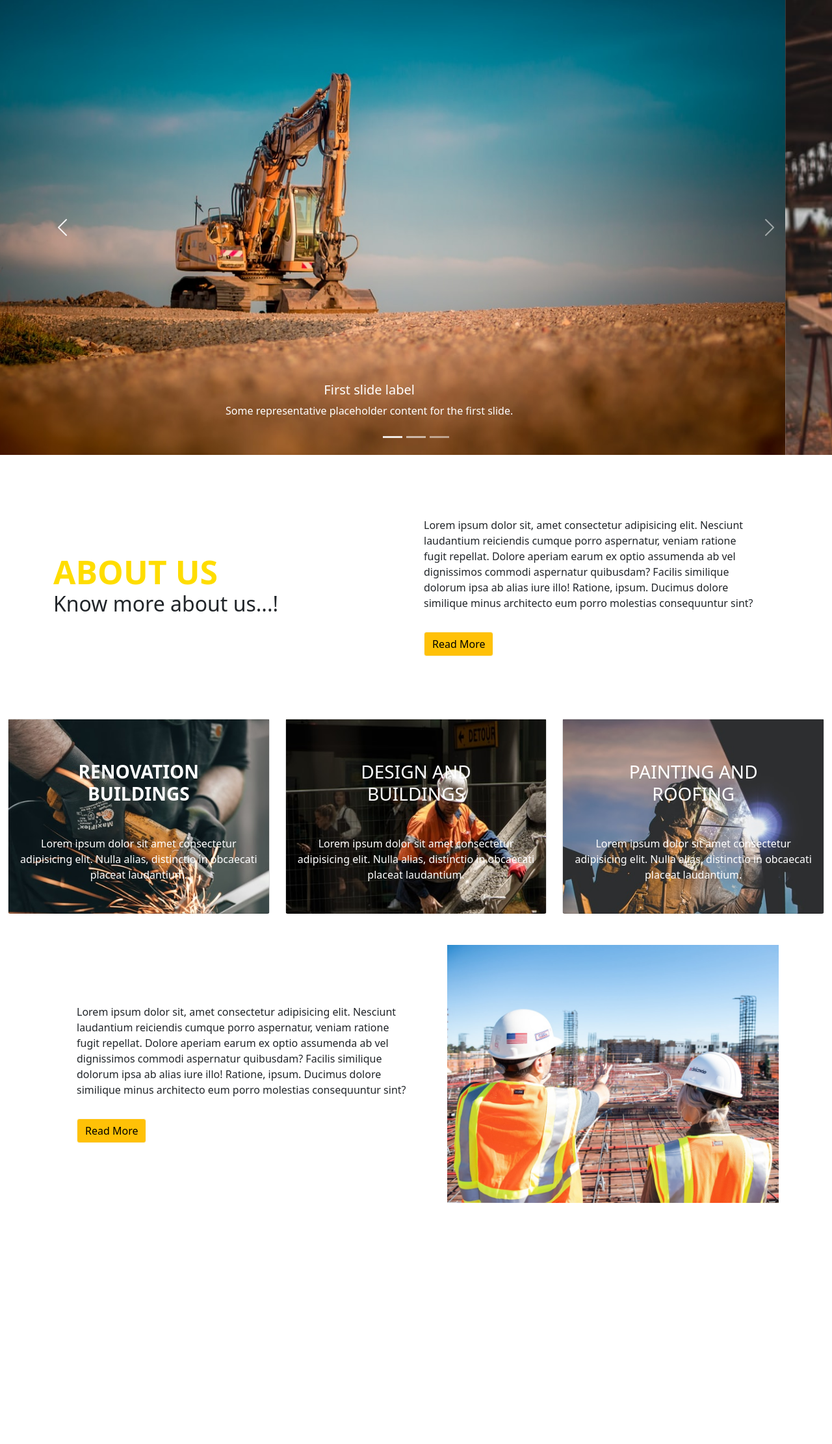
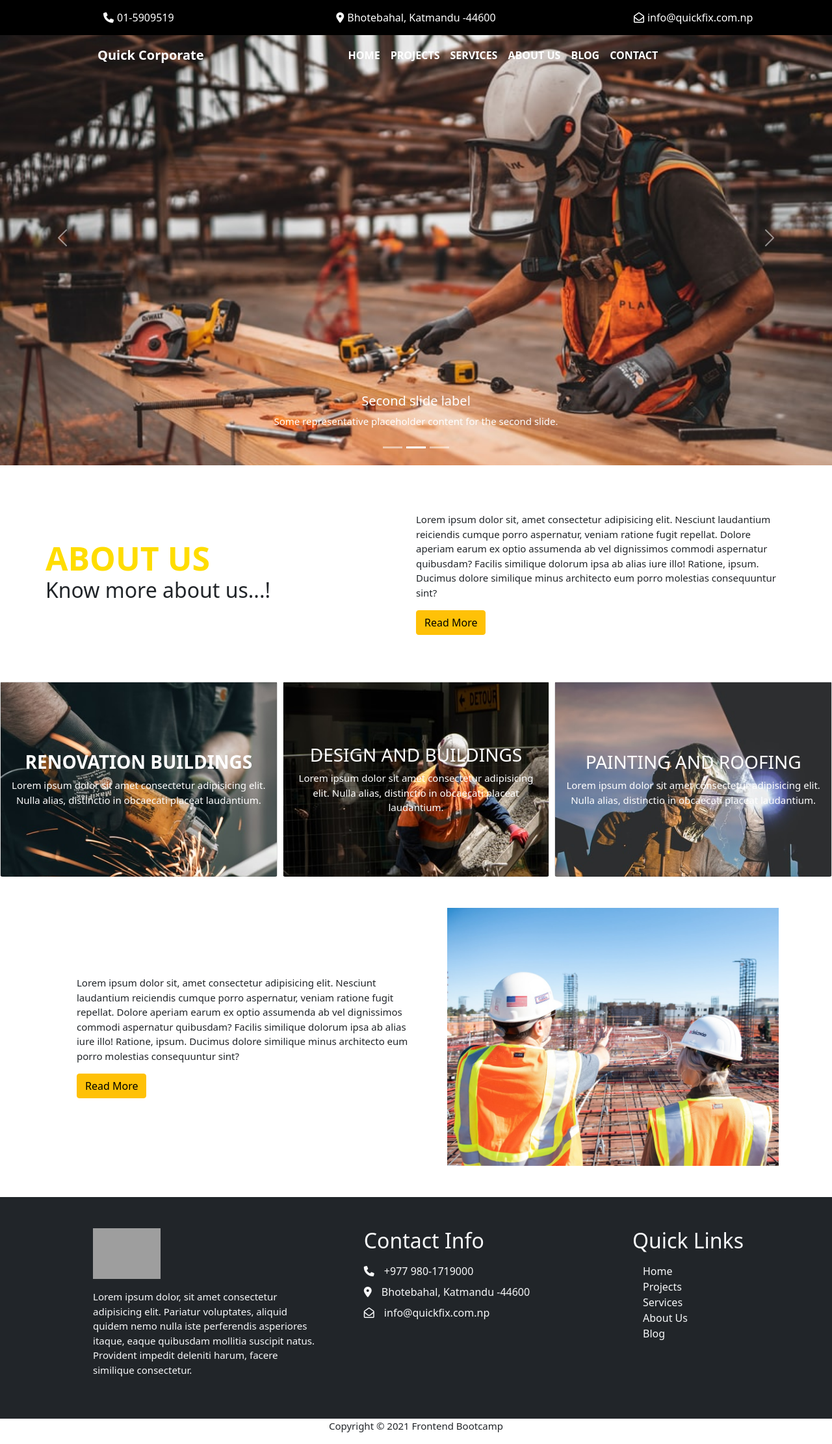
Before and after one commit to BhavaniAnu/QCorporate, an Angular app: page / in a window 1280 px wide. Shown: the whole page at 65% size. Before the commit the page ends 1899 px from the top, so only its background shows below. Built offline with nearby package versions, Linux system fonts and the light colour scheme; grey boxes are pictures that could not be loaded.

Commit message:
media queries

```diff
--- a/angular.json
+++ b/angular.json
@@ -1,5 +1,8 @@
 {
   "$schema": "./node_modules/@angular/cli/lib/config/schema.json",
+  "cli": {
+    "analytics": "826488a0-2fc3-4916-98f2-22bd426c0c93"
+  },
   "version": 1,
   "newProjectRoot": "projects",
   "projects": {
--- a/src/app/app.component.html
+++ b/src/app/app.component.html
@@ -1,3 +1,3 @@
-<!-- <app-header></app-header> -->
+<app-header></app-header>
 <router-outlet></router-outlet>
-<!-- <app-footer></app-footer> -->
+<app-footer></app-footer>
--- a/src/app/common/components/footer/footer.component.html
+++ b/src/app/common/components/footer/footer.component.html
@@ -1,30 +1,37 @@
 <footer class="footer p-5 bg-dark text-light">
-    <div class="container">
-        <div class="row align-items-center justify-content-between">
-            <div class="col-md-6">
+    <div class="col-md-12">
+        <div class="row quick-foot">
+            <div class="col-md-4">
                 <img src="https://quickfix.com.np/wp-content/uploads/2021/08/logo-ai-1.png" class="img-fluid" alt="QuickCorporate">
-                <div>
-                    <p class="lead ">
+                <div class="pt-3">
+                    <p>
                         Lorem ipsum dolor, sit amet consectetur adipisicing elit. Pariatur voluptates, aliquid quidem nemo nulla iste perferendis asperiores itaque, eaque quibusdam mollitia suscipit natus. Provident impedit deleniti harum, facere similique consectetur.
                     </p>
                 </div>
             </div>
-            <div class="col-md-4">
-                <h2 class="contact pb-5 m-0">Contact Info</h2>
+            <div class="col-md-4 d-flex justify-content-center">
                 <div>
-                    <p class="lead">
+                    <h2 class="contact m-0">Contact Info</h2>
+                    <div class="py-3">
+                        <div>
                             <i class="fa fa-phone" aria-hidden="true"></i>
-                        <span class="icon">+977 980-1719000</span><br/>
+                            <span class="icon">+977 980-1719000</span>
+                        </div>
+                        <div class="py-2">
                             <i class="fa fa-map-marker" aria-hidden="true"></i>
-                        <span class="icon">Bhotebahal, Katmandu -44600</span><br/>
+                            <span class="icon">Bhotebahal, Katmandu -44600</span>
+                        </div>
+                        <div>
                             <i class="far fa-envelope-open"></i>
-                        <span class="icon">info@quickfix.com.np</span><br/>
-                    </p>
+                            <span class="icon">info@quickfix.com.np</span>
                         </div>
                     </div>
-            <div class="col-md">
-                <h2  class="contact pb-5 m-0">Quick Links</h2>
+                </div>
+            </div>
+            <div class="col-md-4 d-flex justify-content-center footer-links">
                 <div>
+                    <h2  class="contact m-0">Quick Links</h2>
+                    <div class="p-3">
                         <a>Home</a> <br/>
                         <a>Projects</a> <br/>
                         <a>Services</a> <br/>
@@ -34,9 +41,8 @@
                 </div>
             </div>
         </div>
-</footer>
-<footer class="footer footer2">
-    <div class="container">
-        <p class="lead">Copyright &copy; 2021 Frontend Bootcamp</p>
     </div>
 </footer>
+<div class="text-center">
+    <p>Copyright &copy; 2021 Frontend Bootcamp</p>
+</div>
--- a/src/app/common/components/footer/footer.component.scss
+++ b/src/app/common/components/footer/footer.component.scss
@@ -13,3 +13,13 @@ img {
 .footer2 {
     padding-left: 40%;
 }
+.quick-foot{
+    width: 94%;
+    margin-left: auto;
+}
+
+@media (max-width: 575.98px){
+ .footer-links{
+     display: block !important;
+ }
+}
--- a/src/app/common/components/header/header.component.html
+++ b/src/app/common/components/header/header.component.html
@@ -1,5 +1,5 @@
 
-<nav class="navbar navbar-expand-lg fixed-top navbar-dark bg-dark first">
+<!-- <nav class="navbar navbar-expand-lg fixed-top navbar-dark bg-dark first">
     <div class="container">
         <div class="navbar-collapse" id="navbarToggler">
             <ul class="navbar-nav ml-auto">
@@ -21,7 +21,7 @@
                         <span class="icon">info@quickfix.com.np</span>
                     </a>
                 </li>
-            </ul>
+            </ul> -->
             <!-- <ul class="navbar-nav ms-auto">
                 <li class="nav-item">
                     <a class="nav-link" rel="tooltip" title="Follow us on Twitter" data-placement="bottom" target="_blank">
@@ -48,14 +48,14 @@
                     </a>
                 </li>
             </ul> -->
-        </div>
+        <!-- </div>
     </div>
-</nav>
+</nav> -->
 
-<nav class="navbar navbar-expand-lg fixed-top navbar-transparent second navbar-light" (scroll)="onWindowScroll()">
-    <div class="container">
+<!-- <nav class="navbar navbar-expand-lg fixed-top navbar-transparent second" (scroll)="onWindowScroll()">
+    <div class="quick">
         <div class="navbar-translate">
-            <a class="navbar-brand fw-bold">Quick Corporate</a>
+            <a class="navbar-brand fw-bold tc-w">Quick Corporate</a>
             <button class="navbar-toggler navbar-burger" type="button" data-toggle="collapse" data-target="#navbarToggler" aria-controls="navbarTogglerDemo02" aria-expanded="false" aria-label="Toggle navigation">
                 <span class="navbar-toggler-bar"></span>
                 <span class="navbar-toggler-bar"></span>
@@ -64,7 +64,7 @@
         </div>
 
         <div class="collapse navbar-collapse" id="navbarToggler">
-        <ul class="navbar-nav ms-auto">
+        <ul class="navbar-nav ms-auto head-items">
             <li class="nav-item">
             <a class="nav-link fw-bold">HOME</a>
             </li>
@@ -86,4 +86,75 @@
         </ul>
         </div>
     </div>
-</nav>
+</nav> -->
+<div class="col-md-12 p-0">
+    <div class="quick">
+        <div class="row m-0 ">
+            <div class="col-md-4 p-0">
+                <div class="quick-info">
+                    <a href="#" target="_blank">
+                        <i class="fa fa-phone" aria-hidden="true"></i>
+                        <span class="icon">01-5909519</span>
+                    </a>
+                </div>
+            </div>
+            <div class="col-md-4 p-0">
+                <div class="quick-info">
+                    <a href="#" target="_blank">
+                        <i class="fa fa-map-marker" aria-hidden="true"></i>
+                        <span class="icon">Bhotebahal, Katmandu -44600</span>
+                    </a>
+                </div>
+            </div>
+            <div class="col-md-4 p-0">
+                <div class="quick-info">
+                    <a href="#" target="_blank">
+                        <i class="far fa-envelope-open"></i>
+                        <span class="icon">info@quickfix.com.np</span>
+                    </a>
+                </div>
+            </div>
+        </div>
+    </div>
+</div>
+<nav class="navbar navbar-expand-lg navbar-light bhavani" (scroll)="onWindowScroll()">
+    <div class="container-fluid nav-head">
+      <a class="navbar-brand fw-bold tc-w" href="#">Quick Corporate</a>
+      <button class="navbar-toggler bg-w" type="button" data-bs-toggle="collapse" data-bs-target="#navbarSupportedContent" aria-controls="navbarSupportedContent" aria-expanded="false" aria-label="Toggle navigation">
+        <span class="navbar-toggler-icon"></span>
+      </button>
+      <div class="collapse navbar-collapse" id="navbarSupportedContent">
+        <ul class="navbar-nav me-auto mb-2 mb-lg-0">
+          <li class="nav-item">
+            <a class="nav-link active fw-bold" aria-current="page" href="#">HOME</a>
+          </li>
+          <li class="nav-item">
+            <a class="nav-link fw-bold" href="#">PROJECTS</a>
+          </li>
+          <!-- <li class="nav-item dropdown">
+            <a class="nav-link dropdown-toggle" href="#" id="navbarDropdown" role="button" data-bs-toggle="dropdown" aria-expanded="false">
+              Dropdown
+            </a>
+            <ul class="dropdown-menu" aria-labelledby="navbarDropdown">
+              <li><a class="dropdown-item" href="#">Action</a></li>
+              <li><a class="dropdown-item" href="#">Another action</a></li>
+              <li><hr class="dropdown-divider"></li>
+              <li><a class="dropdown-item" href="#">Something else here</a></li>
+            </ul>
+          </li> -->
+          <li class="nav-item">
+            <a class="nav-link fw-bold" href="#" tabindex="-1">SERVICES</a>
+          </li>
+          <li class="nav-item">
+            <a class="nav-link fw-bold" href="#" tabindex="-1">ABOUT US</a>
+          </li>
+          <li class="nav-item">
+            <a class="nav-link fw-bold" href="#" tabindex="-1">BLOG</a>
+          </li>
+          <li class="nav-item">
+            <a class="nav-link fw-bold" href="#" tabindex="-1">CONTACT</a>
+          </li>
+        </ul>
+      </div>
+    </div>
+  </nav>
--- a/src/app/common/components/header/header.component.scss
+++ b/src/app/common/components/header/header.component.scss
@@ -1,17 +1,121 @@
-.marginIcon {
-    margin-left: 80px;
-    .icon {
-        padding-left: 10px;
+.tc-w{
+    color: #fff;
+}
+.bg-w{
+    background-color: #fff;
+}
+// .marginIcon {
+//     margin-left: 80px;
+//     i{
+//         color: #fff;
+//     }
+//     .icon {
+//         padding-left: 10px;
+//         color: #fff;
+//     }
+// }
+.quick{
+    background-color: black;
+    align-items: center;
+    position: fixed;
+    width: 100%;
+    z-index: 999;
+    .quick-info{
+        display: flex;
+        justify-content: center;
+        padding: 15px;
+        a{
+            text-decoration: none;
+            i{
+                color: #fff;
+                padding-right: 5px;
+            }
+            span{
+                color:#fff;
+            }
+        }
+
+    }
+}
+.nav-head{
+    position: fixed;
+    width: 100%;
+    top: 65px;
+    z-index: 999;
+    .navbar-brand{
+        width: 35%;
+        display: flex;
+        justify-content: center;
+    }
+    ul{
+        display: flex;
+        margin-left: 60px;
+        li a{
+            color:#fff;
+        }
     }
 }
 
-.second {
-    margin-top: 55px;
-    padding-top: 10px;
-    padding-bottom: 10px;
+// .second {
+//     margin-top: 3.438rem;
+//     justify-content: center;
+    // padding-top: 10px;
+    // padding-bottom: 10px;
     // background-color: #ffdd00;
-}
-
+//     .quick{
+//         display: flex;
+//         justify-content: space-between;
+//         width: 70%;
+//     }
+// }
+// .head-items{
+//     li{
+//         a{
+//             color: #fff;
+//         }
+//     }
+// }
 .navbar-inverse {
     background-color: #ffdd00;
 }
+//-------------------media-queries--------------//
+@media (min-width: 768px) and (max-width: 991.98px){
+    .nav-head{
+        top: 100px;
+        ul{
+            li a{
+                color: #000;
+            }
+        }
+    }
+    .navbar-collapse{
+        background-color: #fff;
+    }
+}
+@media (min-width: 576px) and (max-width: 767.98px) {
+    .nav-head{
+        top: 170px;
+        left: 15px;
+        ul{
+            margin-left: 20px;
+            li a{
+                color: #000;
+            }
+        }
+    }
+    .navbar-collapse{
+        background-color: #fff;
+    }
+ }
+ @media (max-width: 575.98px){
+    .nav-head{
+        top: 170px;
+        left: 5px;
+        ul li a{
+            color: #000;
+        }
+    }
+    .navbar-collapse{
+        background-color: #fff;
+    }
+ }
--- a/src/app/common/components/header/header.component.ts
+++ b/src/app/common/components/header/header.component.ts
@@ -9,14 +9,15 @@ import { Location, LocationStrategy, PathLocationStrategy } from '@angular/commo
 export class HeaderComponent implements OnInit {
 
   @HostListener('window:scroll', ['$event'])
+
   onWindowScroll() {
-    let element = document.querySelector('.second') as HTMLElement;
-    if (window.pageYOffset > element.clientHeight) {
-      element.classList.add('navbar-inverse');
-    } else {
-      element.classList.remove('navbar-inverse');
+      let element = document.querySelector('.bhavani') as HTMLElement;
+      if (window.pageYOffset > element.clientHeight) {
+        element.classList.add('navbar-inverse');
+      } else {
+        element.classList.remove('navbar-inverse');
+      }
     }
-  }
   // private toggleButton: any;
   // private sidebarVisible: boolean;
 
--- a/src/app/modules/home/home.component.html
+++ b/src/app/modules/home/home.component.html
@@ -11,35 +11,33 @@
 
 <!-- About us -->
 <div id="aboutus" class="p-5">
-    <div class="container">
-        <div class="row align-items-center justify-content-between">
-            <div class="col-md">
+    <div class="container about-us">
+        <div class="row align-items-center justify-content-between py-4">
+            <div class="col-md-6 p-0">
               <!-- <img src="../../../assets/construction-5.jpg" class="img-fluid" alt=""> -->
               <h2><b>ABOUT US</b>
             <br>
            <span class="about">Know more about us...!</span>
         </h2>
             </div>
-            <div class="col-md p-5">
+            <div class="col-md-6 p-0">
               <!-- <h2>Learn The Fundamentals</h2> -->
               <p>
                 Lorem ipsum dolor sit, amet consectetur adipisicing elit. Nesciunt laudantium reiciendis cumque porro aspernatur, veniam ratione fugit repellat.
                 Dolore aperiam earum ex optio assumenda ab vel dignissimos commodi aspernatur quibusdam? Facilis similique dolorum ipsa ab alias iure illo! Ratione, ipsum. Ducimus dolore similique minus architecto eum porro molestias consequuntur sint?
               </p>
-              <a class="btn btn-light mt-3 bg-warning">
-                Read More
-              </a>
+              <button type="button" class="btn btn-warning">Read More</button>
             </div>
           </div>
     </div>
 </div>
 
 <div class="container-fluid">
-    <div class="row text-center">
-        <div class="col-md">
+    <div class="row text-center service">
+        <div class="col-md-4 p-0">
             <div class="card" style="background-image: url('../../../assets/services-4.jpg')">
             <div class="card-body text-center text-white">
-                <h3 class="card-title m-5 fw-bold">
+                <h3 class="card-title fw-bold">
                 RENOVATION BUILDINGS
                 </h3>
                 <p class="card-text">
@@ -49,10 +47,10 @@
             </div>
             </div>
         </div>
-        <div class="col-md">
+        <div class="col-md-4 p-0 px-2 home-properties">
             <div class="card" style="background-image: url('../../../assets/services-5.jpg')">
             <div class="card-body text-center text-white">
-                <h3 class="card-title m-5">DESIGN AND BUILDINGS</h3>
+                <h3 class="card-title">DESIGN AND BUILDINGS</h3>
                 <p class="card-text">
                 Lorem ipsum dolor sit amet consectetur adipisicing elit. Nulla alias, distinctio in obcaecati placeat laudantium.
                 </p>
@@ -60,10 +58,10 @@
             </div>
             </div>
         </div>
-        <div class="col-md">
+        <div class="col-md-4 p-0">
             <div class="card" style="background-image: url('../../../assets/services-7.jpg')">
             <div class="card-body text-center text-white">
-                <h3 class="card-title m-5">PAINTING AND ROOFING</h3>
+                <h3 class="card-title">PAINTING AND ROOFING</h3>
                 <p class="card-text">
                 Lorem ipsum dolor sit amet consectetur adipisicing elit. Nulla alias, distinctio in obcaecati placeat laudantium.
                 </p>
@@ -83,9 +81,7 @@
                 Lorem ipsum dolor sit, amet consectetur adipisicing elit. Nesciunt laudantium reiciendis cumque porro aspernatur, veniam ratione fugit repellat.
                 Dolore aperiam earum ex optio assumenda ab vel dignissimos commodi aspernatur quibusdam? Facilis similique dolorum ipsa ab alias iure illo! Ratione, ipsum. Ducimus dolore similique minus architecto eum porro molestias consequuntur sint?
               </p>
-              <a class="btn btn-light mt-3 bg-warning">
-                Read More
-              </a>
+              <button type="button" class="btn btn-warning">Read More</button>
             </div>
             <div class="col-md">
                 <img src="../../../assets/construction-5.jpg" class="img-fluid" alt="">
--- a/src/app/modules/home/home.component.scss
+++ b/src/app/modules/home/home.component.scss
@@ -13,11 +13,38 @@ b {
 }
 
 .about {
-    margin-top: 20px;
+    margin-top: 1.25rem;
+}
+.service{
+    .card {
+        min-height: 18.75rem;
+        background-size: cover;
+        background-repeat: no-repeat;
+        display: table;
+    }
+    .card-body{
+        display: table-cell;
+        vertical-align: middle;
+    }
 }
 
-.card {
-    min-height: 300px;
-    background-size: cover;
-    background-repeat: no-repeat;
-}
+
+//-------------------media-queries--------------//
+ @media (max-width: 575.98px){
+    .about-us{
+      position: relative;
+      top: 6.25rem;
+    }
+
+ }
+ @media (min-width: 320px) and (max-width:480px){
+     .service{
+         margin-top: 10px;
+     }
+     .nav-head{
+        left: 11px;
+     }
+    .home-properties{
+        padding: 5px 0px !important;
+    }
+ }
--- a/src/app/modules/home/slider/slider.component.scss
+++ b/src/app/modules/home/slider/slider.component.scss
@@ -3,3 +3,33 @@
     // height:360px;
     height: 700px;
 }
+
+//-------------------media-queries--------------//
+@media (min-width: 350px) and (max-width: 1024px) {
+    .carousel {
+        top: 62px;
+    }
+    .carousel-item img{
+        height: 100%;
+        object-fit: cover;
+    }
+
+}
+@media (min-width: 576px) and (max-width: 767.98px) {
+    .carousel {
+        top: 145px;
+    }
+    .carousel-item img{
+        height: 100%;
+        object-fit: cover;
+    }
+ }
+ @media (max-width: 575.98px) {
+    .carousel {
+        top: 145px;
+    }
+    .carousel-item img{
+        height: 100%;
+        object-fit: cover;
+    }
+  }
--- a/src/styles.scss
+++ b/src/styles.scss
@@ -1,2 +1,5 @@
 /* You can add global styles to this file, and also import other style files */
 @import '~bootstrap/dist/css/bootstrap.min.css';
+p{
+    font-size:0.938rem;
+}
```
Also changed, not shown: 1 other file (tests, documents, lock files or other folders). Lines whose indentation alone changed are shown as unchanged.
